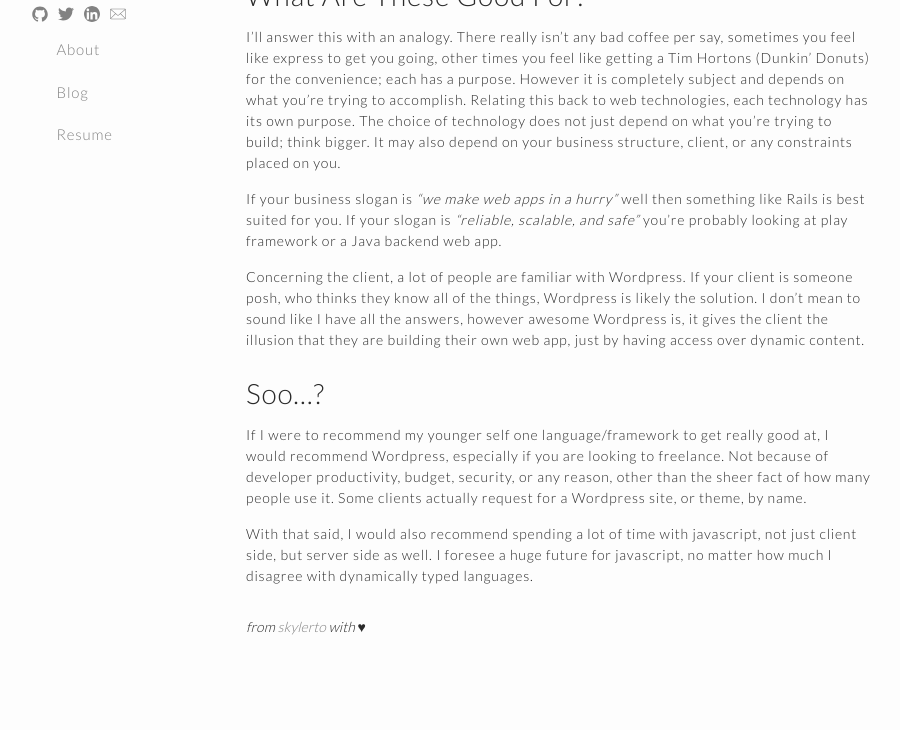
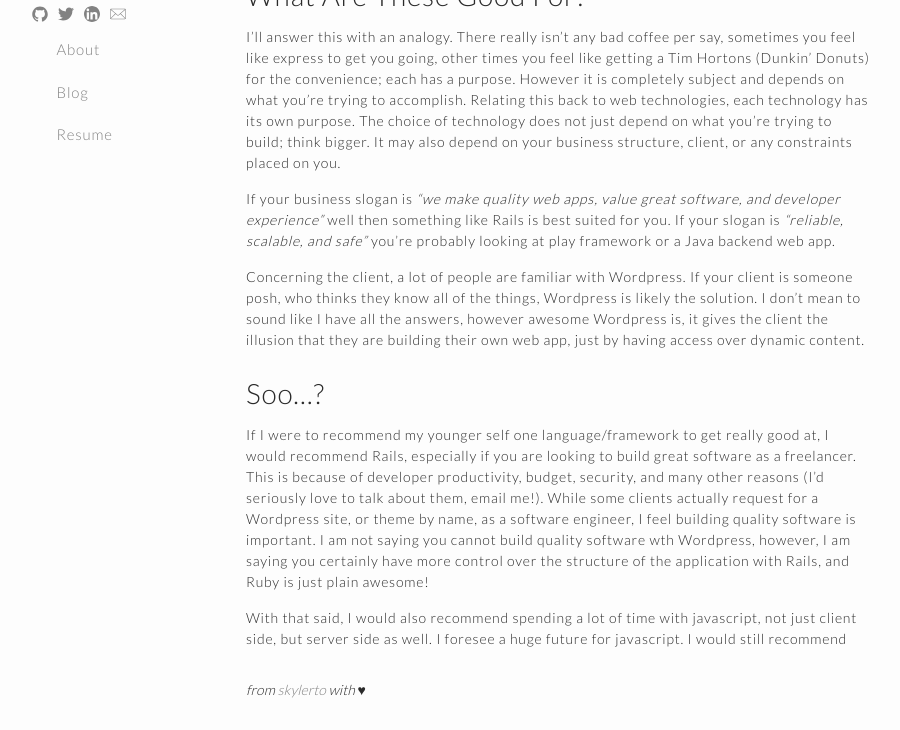
Before and after one commit to skylerto/skylerto.github.io, a Jekyll site: the page built from _posts/2016-03-09-some-thoughts-on-web-development.markdown, in a window 1280 px wide and 900 px high, scrolled down 521 px, cut to the strip 170-900 px from the top of the window. Shown: the whole strip, without its empty margins (179-1079 px from the left). Built offline with Jekyll 4.4.1, drawn with Linux system fonts in a browser that asks for light colours; before the commit the page ends 1358 px from its top, so only the background shows below that.

Commit message:
slight edits

```diff
--- a/_posts/2016-03-09-some-thoughts-on-web-development.markdown
+++ b/_posts/2016-03-09-some-thoughts-on-web-development.markdown
@@ -25,13 +25,14 @@ Simple fact is you don't have to listen to me, I realize I don't have as much ex
 
 I'll answer this with an analogy. There really isn't any bad coffee per say, sometimes you feel like express to get you going, other times you feel like getting a Tim Hortons (Dunkin' Donuts) for the convenience; each has a purpose. However it is completely subject and depends on what you're trying to accomplish. Relating this back to web technologies, each technology has its own purpose. The choice of technology does not just depend on what you're trying to build; think bigger. It may also depend on your business structure, client, or any constraints placed on you.
 
-If your business slogan is *"we make web apps in a hurry"* well then something like Rails is best suited for you. If your slogan is *"reliable, scalable, and safe"* you're probably looking at play framework or a Java backend web app.
+If your business slogan is *"we make quality web apps, value great software, and developer experience"* well then something like Rails is best suited for you. If your slogan is *"reliable, scalable, and safe"* you're probably looking at play framework or a Java backend web app.
 
 Concerning the client, a lot of people are familiar with Wordpress. If your client is someone posh, who thinks they know all of the things, Wordpress is likely the solution. I don't mean to sound like I have all the answers, however awesome Wordpress is, it gives the client the illusion that they are building their own web app, just by having access over dynamic content.
 
 
 # Soo...?
 
-If I were to recommend my younger self one language/framework to get really good at, I would recommend Wordpress, especially if you are looking to freelance. Not because of developer productivity, budget, security, or any reason, other than the sheer fact of how many people use it. Some clients actually request for a Wordpress site, or theme, by name.
+If I were to recommend my younger self one language/framework to get really good at, I would recommend Rails, especially if you are looking to build great software as a freelancer. This is because of developer productivity, budget, security, and many other reasons (I'd seriously love to talk about them, email me!). While some clients actually request for a Wordpress site, or theme by name, as a software engineer, I feel building quality software is important. I am not saying you cannot build quality software wth Wordpress, however, I am saying you certainly have more control over the structure of the application with Rails, and Ruby is just plain awesome!
 
-With that said, I would also recommend spending a lot of time with javascript, not just client side, but server side as well. I foresee a huge future for javascript, no matter how much I disagree with dynamically typed languages.
+
+With that said, I would also recommend spending a lot of time with javascript, not just client side, but server side as well. I foresee a huge future for javascript. I would still recommend
```
